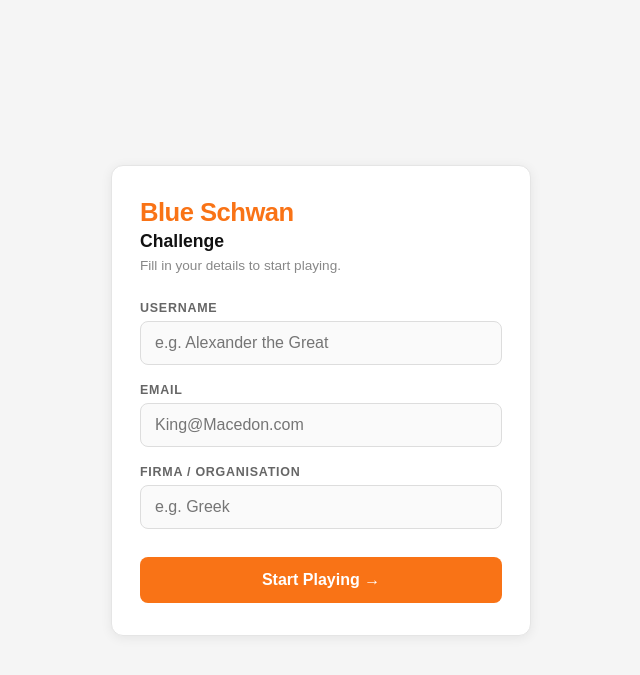
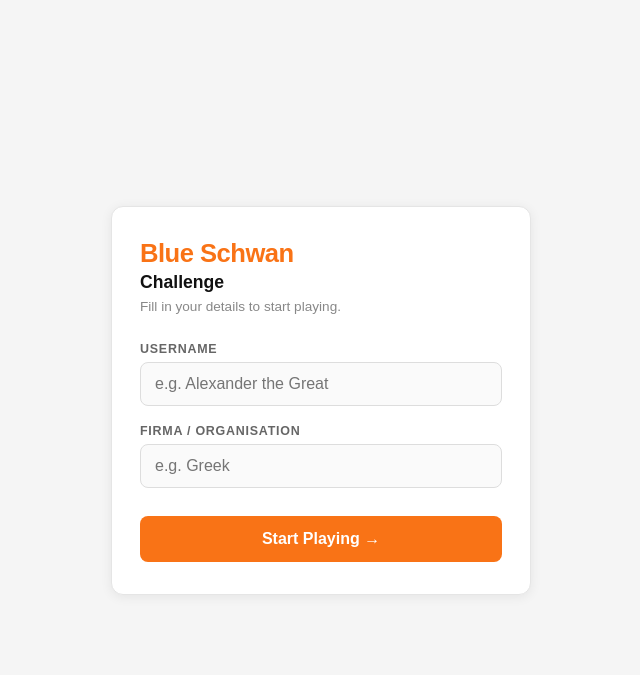
Before and after one commit to bibinsees/blue_swan, a FastAPI app: page / in a window 1280 px wide. Shown: the top 675 px of the page, without its empty margins (319-959 px from the left). Run offline with FastAPI, Linux system fonts and the light colour scheme; parts of the project's set-up code (start-up, migrations or seed data) failed here and were passed over.

Commit message:
removed email colllection

```diff
--- a/main.py
+++ b/main.py
@@ -22,7 +22,7 @@ from database import (
     get_model,
     get_player_attempts,
     get_player_by_id,
-    get_player_by_email,
+
     get_player_by_username,
     player_has_exact_match,
     get_target_sentence,
@@ -90,19 +90,17 @@ async def register_page(request: Request):
 async def register(
     request: Request,
     username: str = Form(...),
-    email: str = Form(...),
     organisation: str = Form(...),
+    email: str = Form(default=""),
 ):
     if get_player_by_username(username):
         return templates.TemplateResponse(
             "register.html",
             {"request": request, "error": "This username is already taken."},
         )
-    if get_player_by_email(email):
-        return templates.TemplateResponse(
-            "register.html",
-            {"request": request, "error": "This email is already registered."},
-        )
+    # Auto-generate a unique placeholder if email not provided
+    if not email:
+        email = f"{username.lower().replace(' ', '_')}@noemail.local"
     player_id = create_player(username, email, organisation)
     return RedirectResponse(url=f"/game/{player_id}", status_code=303)
 
--- a/templates/register.html
+++ b/templates/register.html
@@ -105,9 +105,6 @@
       <label for="username">Username</label>
       <input type="text" id="username" name="username" required placeholder="e.g. Alexander the Great" />
 
-      <label for="email">Email</label>
-      <input type="email" id="email" name="email" required placeholder="King@Macedon.com" />
-
       <label for="organisation">Firma / Organisation</label>
       <input type="text" id="organisation" name="organisation" required placeholder="e.g. Greek" />
 
```
